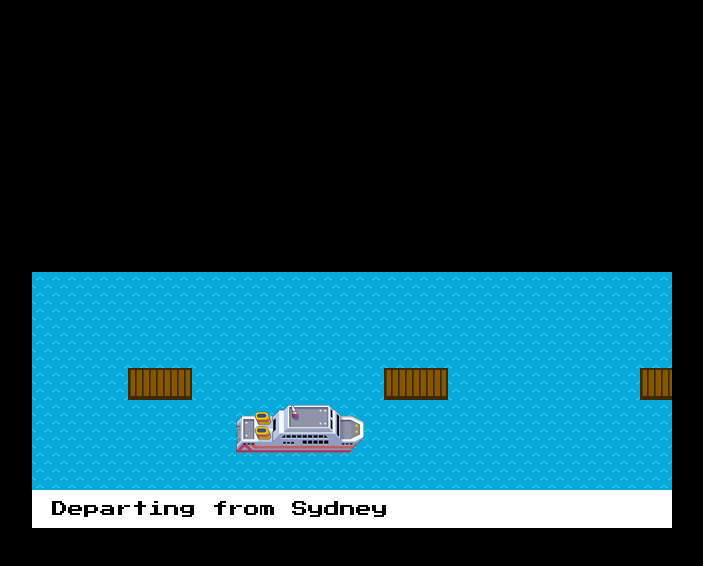
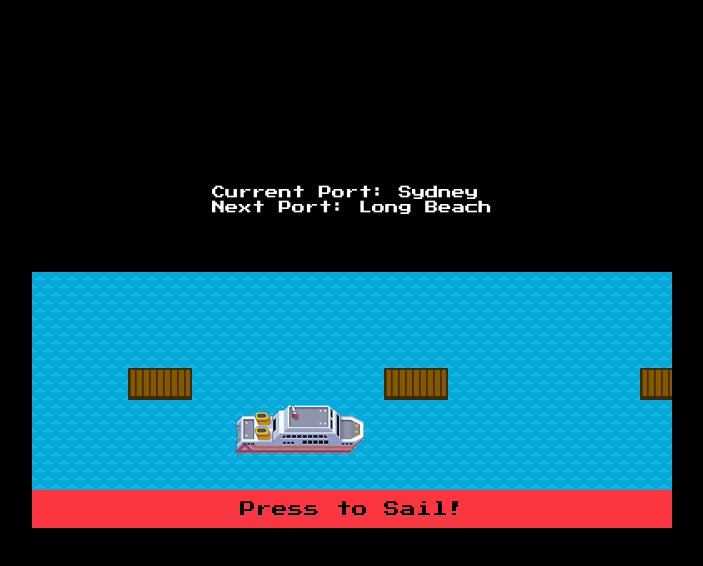
Before and after one commit to sofia1701/cruise-ships-gui, a website: page index.html in a window 1280 px wide. Both pictures are taken after a click on the button "Press to Sail!". Shown: the whole page, without its empty margins (288-991 px from the left). Drawn offline with Linux system fonts and the light colour scheme.

Commit message:
display message added

```diff
--- a/css/style.css
+++ b/css/style.css
@@ -44,7 +44,7 @@ body {
   font-family: inherit;
   padding: 10px 20px;
   position: absolute;
-  bottom: 0;
+  bottom: 0px;
   left: 0;
   width: 100%;
   font-family: 'Press Start 2P', cursive;
@@ -56,8 +56,16 @@ body {
   font-family: 'Press Start 2P', cursive;
   position: absolute;
   width: 100%;
-  bottom: 0;
+  bottom: 0px;
   left: 0;
   background-color: white;
 
 }
+
+#display {
+  color: white;
+  font-family: 'Press Start 2P', cursive;
+  position: absolute;
+  font-size: smaller;
+  margin-bottom: 400px;
+}
--- a/index.html
+++ b/index.html
@@ -18,12 +18,12 @@
 
     <button id="sailbutton">Press to Sail!</button>
 
-
-
-
   </div>
 
-
+  <div id="display">
+    <div id="current-port"></div>
+    <div id="next-port"></div>
+  </div>
 
   <script src="src/controller.js"></script>
   <script src="src/ship.js"></script>
--- a/src/controller.js
+++ b/src/controller.js
@@ -3,6 +3,7 @@
     constructor(ship) {
       this.ship = ship;
       this.initialiseSea();
+      this.displayMessage();
 
       document.querySelector("#sailbutton").addEventListener("click", () => {
         this.setSail();
@@ -72,12 +73,14 @@
       this.renderMessage(`Departing from ${ship.currentPort.portName}`)
       ship.setSail();
 
+
       const shipElement = document.querySelector('#ship');
       const sailInterval = setInterval(() => {
         const shipLeft = parseInt(shipElement.style.left, 10);
         if(shipLeft === (nextPortElement.offsetLeft - 32)){
 
           ship.dock();
+          this.displayMessage();
           this.renderMessage(`Arriving at ${ship.currentPort.portName}`)
           clearInterval(sailInterval);
         }
@@ -95,7 +98,24 @@
 
       setTimeout(() => {
         viewport.removeChild(messageElement)
-      }, 3000);
+      }, 2000);
+
+    }
+
+    displayMessage() {
+
+      this.ship = ship;
+      const currentPortElement = document.getElementById("current-port");
+      const nextPortElement = document.getElementById("next-port");
+
+      currentPortElement.innerHTML = `Current Port: ${ship.currentPort.portName}`;
+
+      const currentPortIndex = ship.itinerary.ports.indexOf(ship.currentPort);
+      const nextPortIndex = currentPortIndex + 1;
+      const nextPort = ship.itinerary.ports[nextPortIndex].portName;
+
+      nextPortElement.innerHTML = `Next Port: ${nextPort}`;
+
 
     }
   }
```
